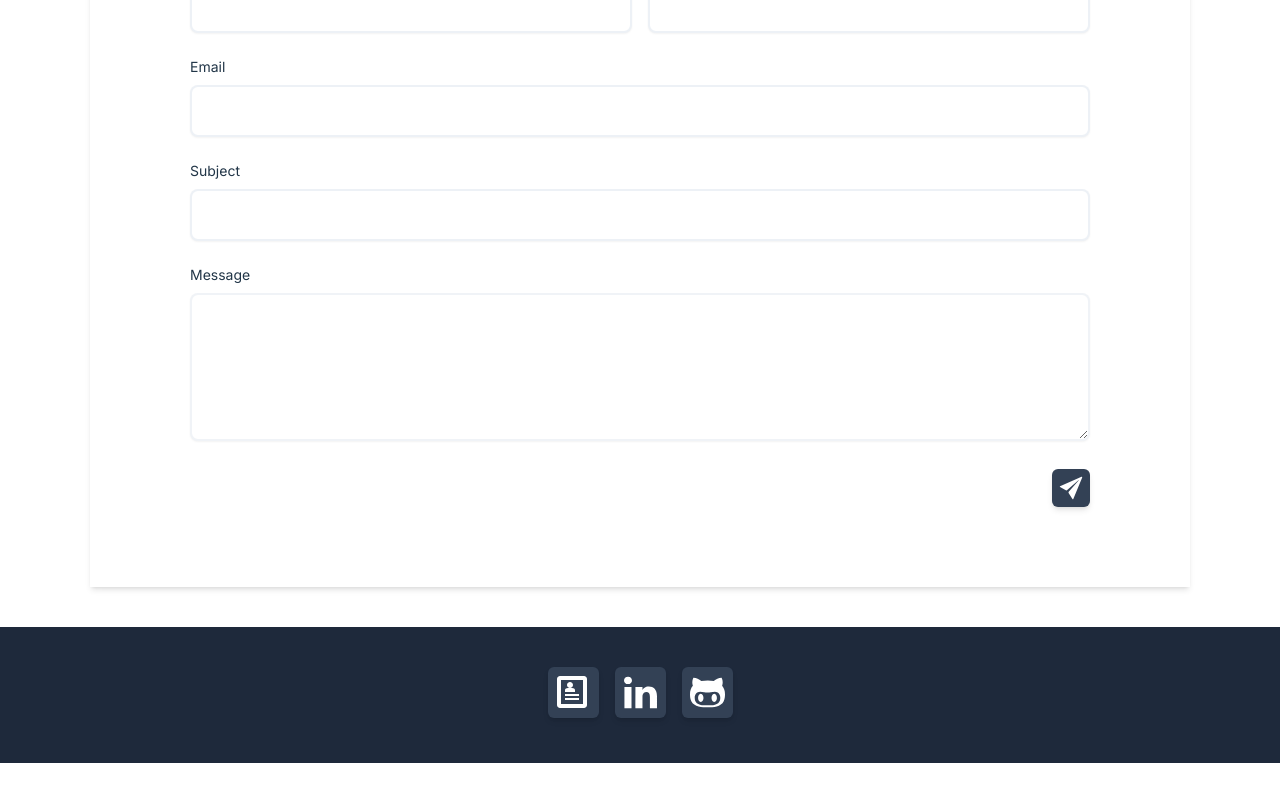
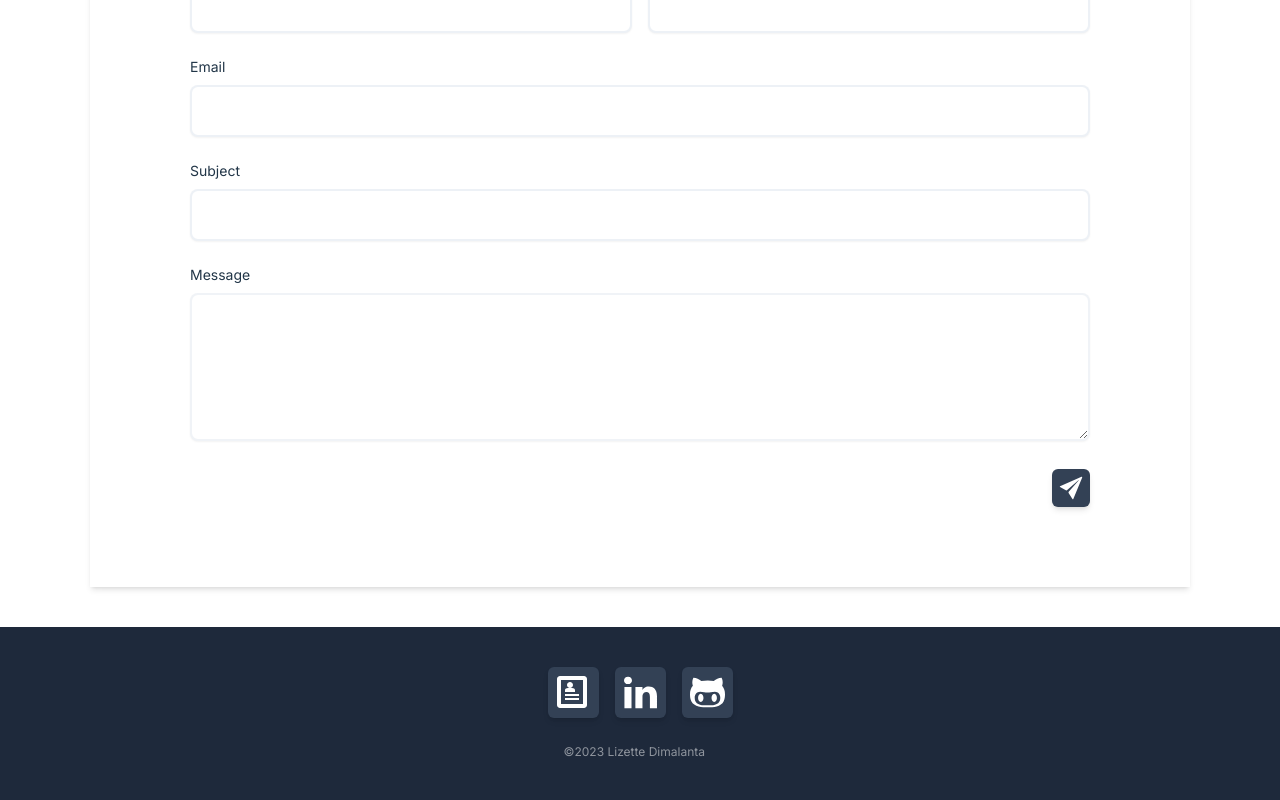
Before and after one commit to Lizette-Dimalanta/Portfolio_V2, a React (Vite) app: page / in a window 1280 px wide. Shown: the part 5076-5876 px from the top of the page. Before the commit the page ends 5839 px from the top, so only its background shows below. Built offline with nearby package versions, Linux system fonts and the light colour scheme.

Commit message:
Refactored code

```diff
--- a/src/components/About.jsx
+++ b/src/pages/About.jsx
@@ -3,7 +3,6 @@ import { Accordion, AccordionItem, AccordionItemHeading, AccordionItemButton, Ac
 import { Carousel } from 'react-responsive-carousel'
 import 'react-responsive-carousel/lib/styles/carousel.min.css'
 
-// About Section
 const About = () => {
   return (
     <div id='about' className='pt-10'>
--- a/src/components/Experience.jsx
+++ b/src/pages/Experience.jsx
@@ -1,5 +1,5 @@
 import React from 'react'
-import ExperienceItem from './ExperienceItem'
+import ExperienceItem from '../components/ExperienceItem'
 
 const data = [
   {
--- a/src/components/Footer.jsx
+++ b/src/pages/Footer.jsx
@@ -16,7 +16,7 @@ const Footer = () => {
   return (
     <div className='pt-10'>
         <div className='w-screen m-auto px-5 bg-slate-800 py-10 flex justify-center'>
-            <div className='max-w-[1040px] font-Inter text-sm text-white space-x-4'>
+            <div className='max-w-[1040px] font-Inter text-white space-x-4'>
                 <a href='/2023Resume.pdf'
                    onClick={resumeNavigation}
                    className="inline-block font-Roboto-Mono font-semibold text-white text-md p-[9.5px] bg-slate-700 rounded-md shadow-md hover:bg-slate-900 hover:text-sky-400">
@@ -32,6 +32,9 @@ const Footer = () => {
                    className="inline-block font-Roboto-Mono font-semibold text-white text-md px-2 py-2 bg-slate-700 rounded-md shadow-md hover:bg-slate-900 hover:text-sky-400">
                     <TfiGithub size={35}/>
                 </a>
+                <h3 className='text-start text-xs pt-5 text-white/50'>
+                    ©2023 Lizette Dimalanta
+                </h3>
             </div>
         </div>
     </div>
--- a/src/components/Projects.jsx
+++ b/src/pages/Projects.jsx
@@ -1,5 +1,5 @@
 import React from 'react'
-import ProjectItem from './ProjectItem'
+import ProjectItem from '../components/ProjectItem'
 import 'react-responsive-carousel/lib/styles/carousel.min.css'
 
 const projectData = [
```
Also changed, not shown: src/App.jsx (+9 -37 lines), src/pages/Contact.jsx (renamed from src/components/Contact.jsx), src/pages/Home.jsx (renamed from src/components/Home.jsx).
